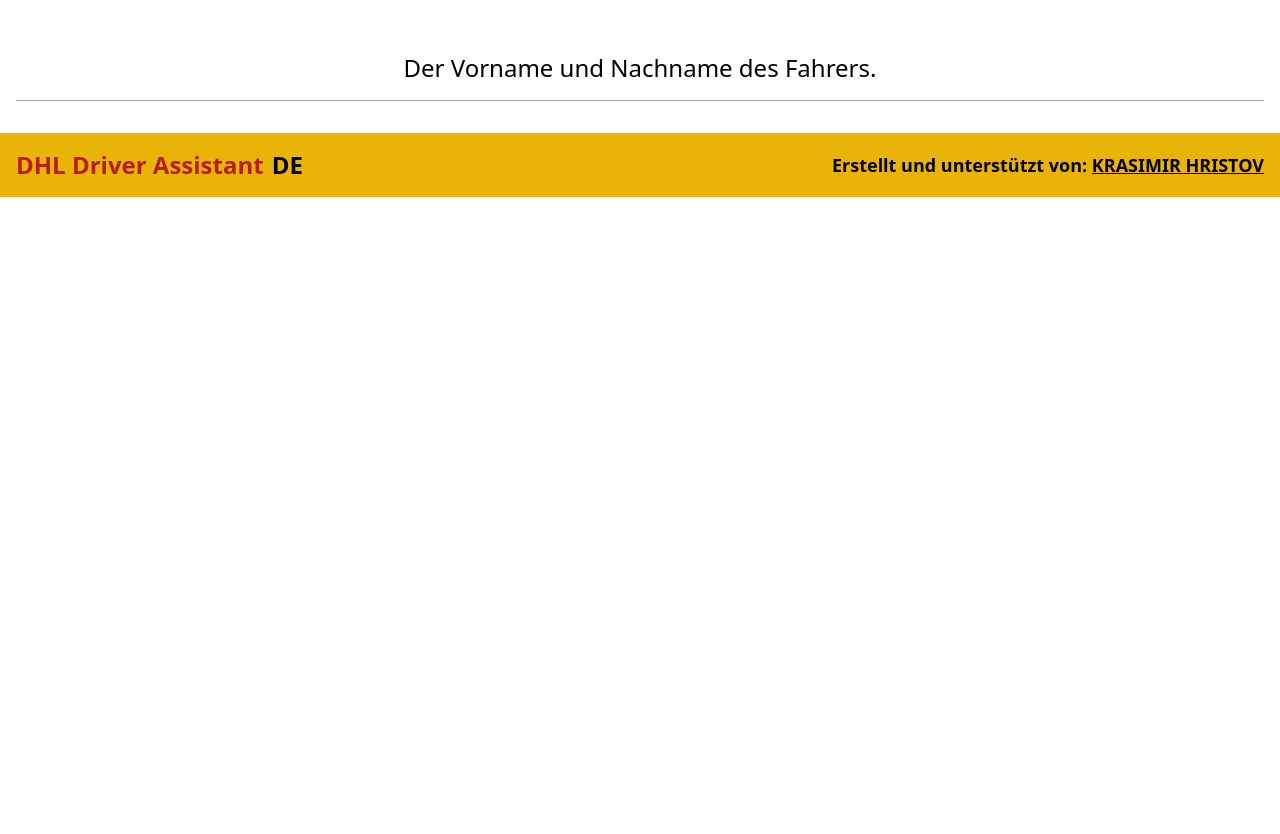
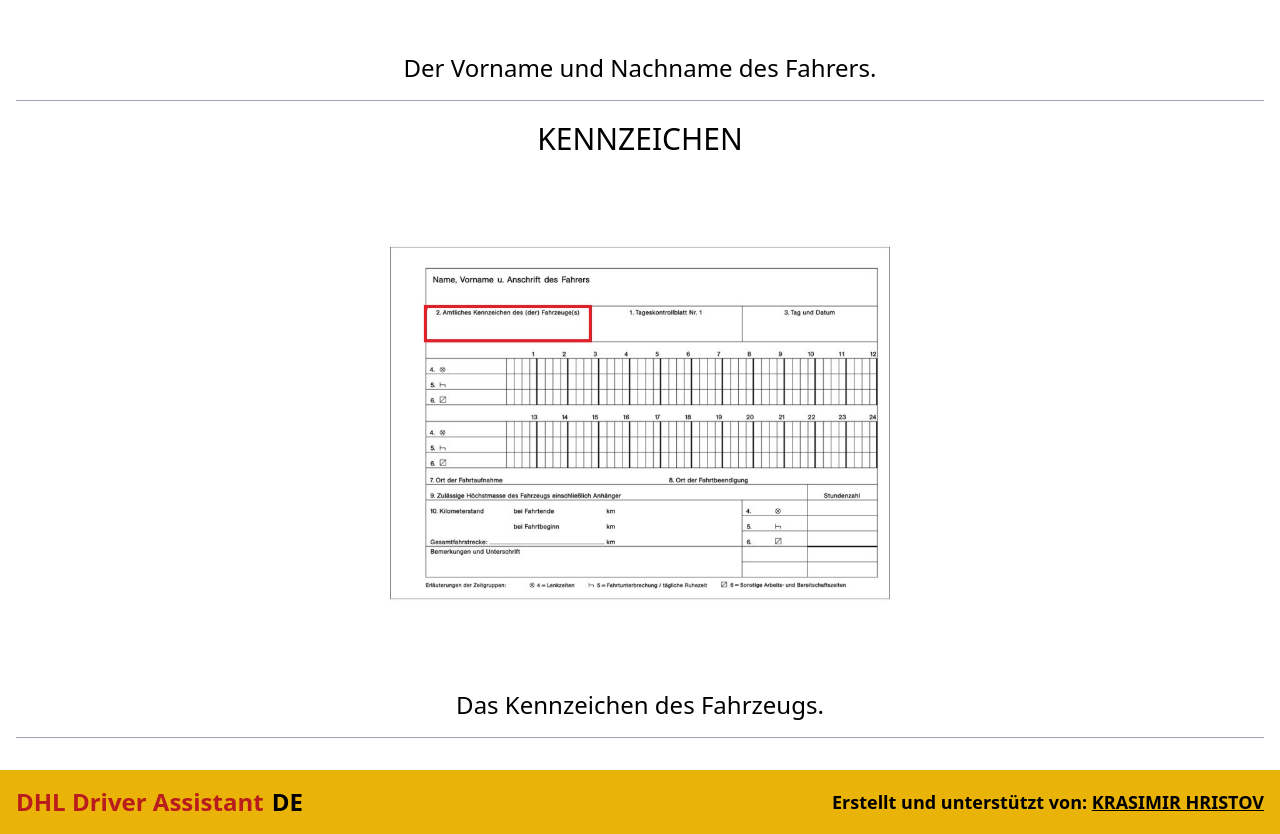
Before and after one commit to Krasimir-Hristov/DHL-Driver-Assitant-Dev, a React (Vite) app in the folder frontend/: page /controllbook in a window 1280 px wide. Shown: the part 3020-3854 px from the top of the page. Before the commit the page ends 3217 px from the top, so only its background shows below. Built offline with nearby package versions, Linux system fonts and the light colour scheme.

Commit message:
add licensePlate object

```diff
--- a/frontend/src/pages/ControllBook.tsx
+++ b/frontend/src/pages/ControllBook.tsx
@@ -6,6 +6,7 @@ import greenBookImg from '../assets/controlBookImg/controllBook.jpg';
 import dayOfYearImg from '../assets/controlBookImg/cbDayOfYear.jpg';
 import nameAndFamilyImg from '../assets/controlBookImg/cbName.jpg';
 import currentDateImg from '../assets/controlBookImg/cbDate.jpg';
+import licensePlateImg from '../assets/controlBookImg/cbPlates.jpg';
 
 import DayOfYear from '../components/DayOfYear';
 import CurrentDate from '../components/CurrentDate';
@@ -24,6 +25,11 @@ const ControllBook: React.FC = () => {
       title: `${t('cbNameAndFamily')}`, // Примерен ключ от вашите i18n ресурси
       image: nameAndFamilyImg,
       description: `${t('cbNameAndFamilyDesc')}`, // Примерен ключ от вашите i18n ресурси
+    },
+    {
+      title: `${t('cbLicensePlate')}`, // Примерен ключ от вашите i18n ресурси
+      image: licensePlateImg,
+      description: `${t('cbLicensePlateDesc')}`, // Примерен ключ от вашите i18n ресурси
     },
 
     // Добавете повече обекти тук, ако е необходимо
```
